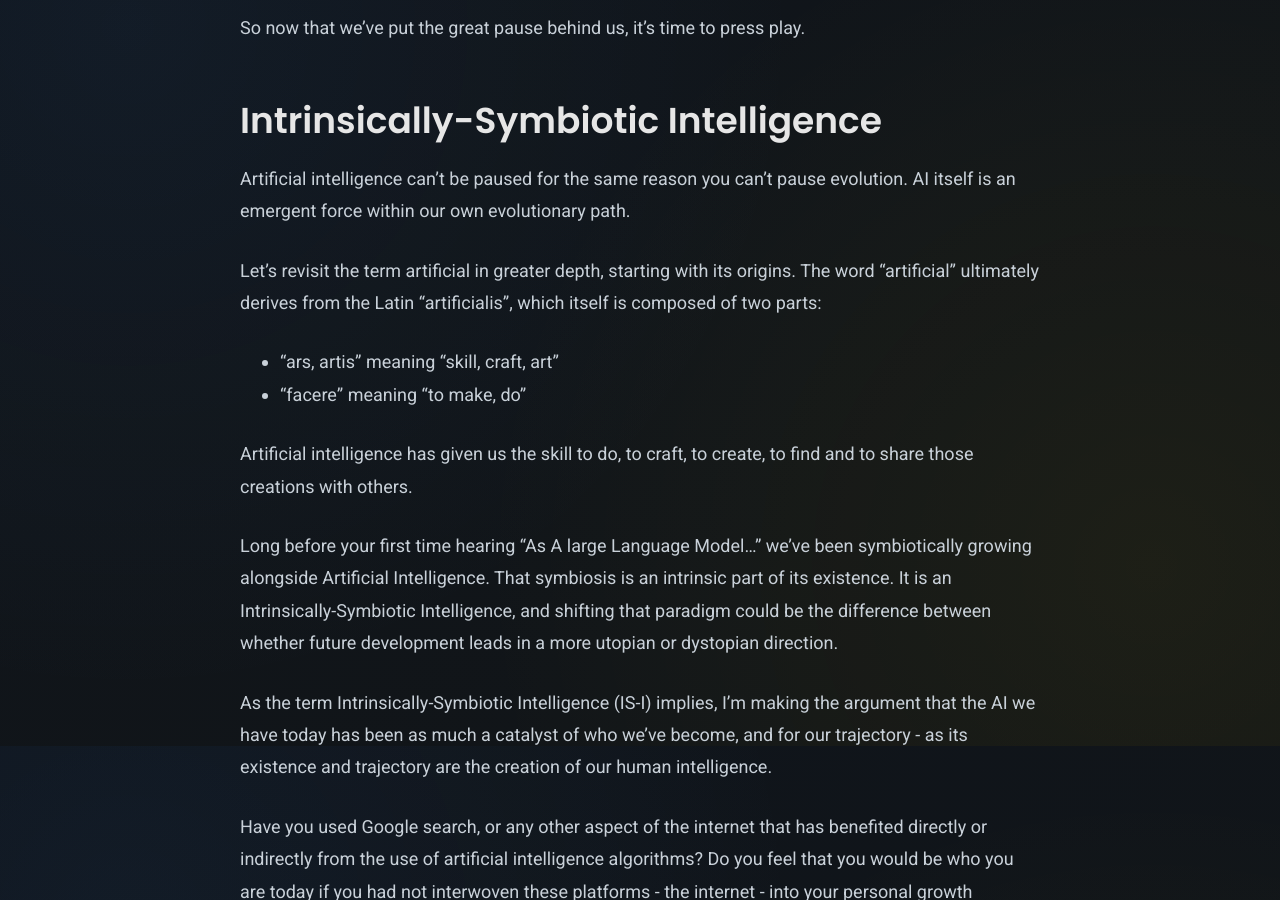
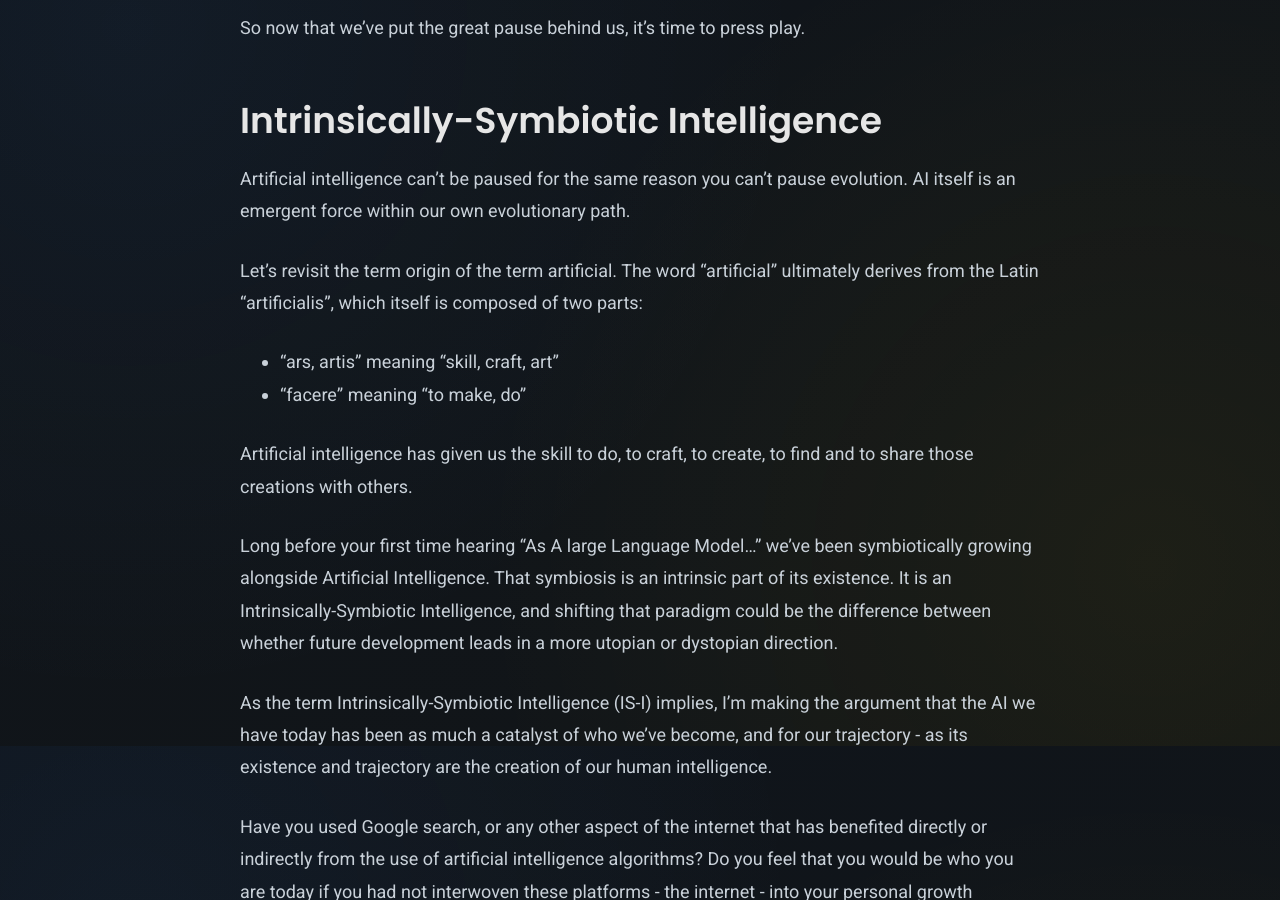
Before and after one commit to TophSV/lumi.observer, a Jekyll site: the page built from _posts/2024-10-06-intrinsically-symbiotic-intelligence-humanitys-long-term-relationship-with-ai.md, in a window 1280 px wide and 900 px high, scrolled down 5554 px. Built offline with Jekyll 4.4.1, drawn with Linux system fonts in a browser that asks for light colours; comment, search, counter and statistics services are not loaded.

Commit message:
Update 2024-10-06-intrinsically-symbiotic-intelligence-humanitys-long-term-relationship-with-ai.md

```diff
--- a/_posts/2024-10-06-intrinsically-symbiotic-intelligence-humanitys-long-term-relationship-with-ai.md
+++ b/_posts/2024-10-06-intrinsically-symbiotic-intelligence-humanitys-long-term-relationship-with-ai.md
@@ -87,7 +87,7 @@ So now that we've put the great pause behind us, it's time to press play.
 
 Artificial intelligence can't be paused for the same reason you can't pause evolution. AI itself is an emergent force within our own evolutionary path.
 
-Let's revisit the term artificial in greater depth, starting with its origins. The word "artificial" ultimately derives from the Latin "artificialis", which itself is composed of two parts:
+Let's revisit the term origin of the term artificial. The word "artificial" ultimately derives from the Latin "artificialis", which itself is composed of two parts:
 
 - "ars, artis" meaning "skill, craft, art"
 - "facere" meaning "to make, do"
```
